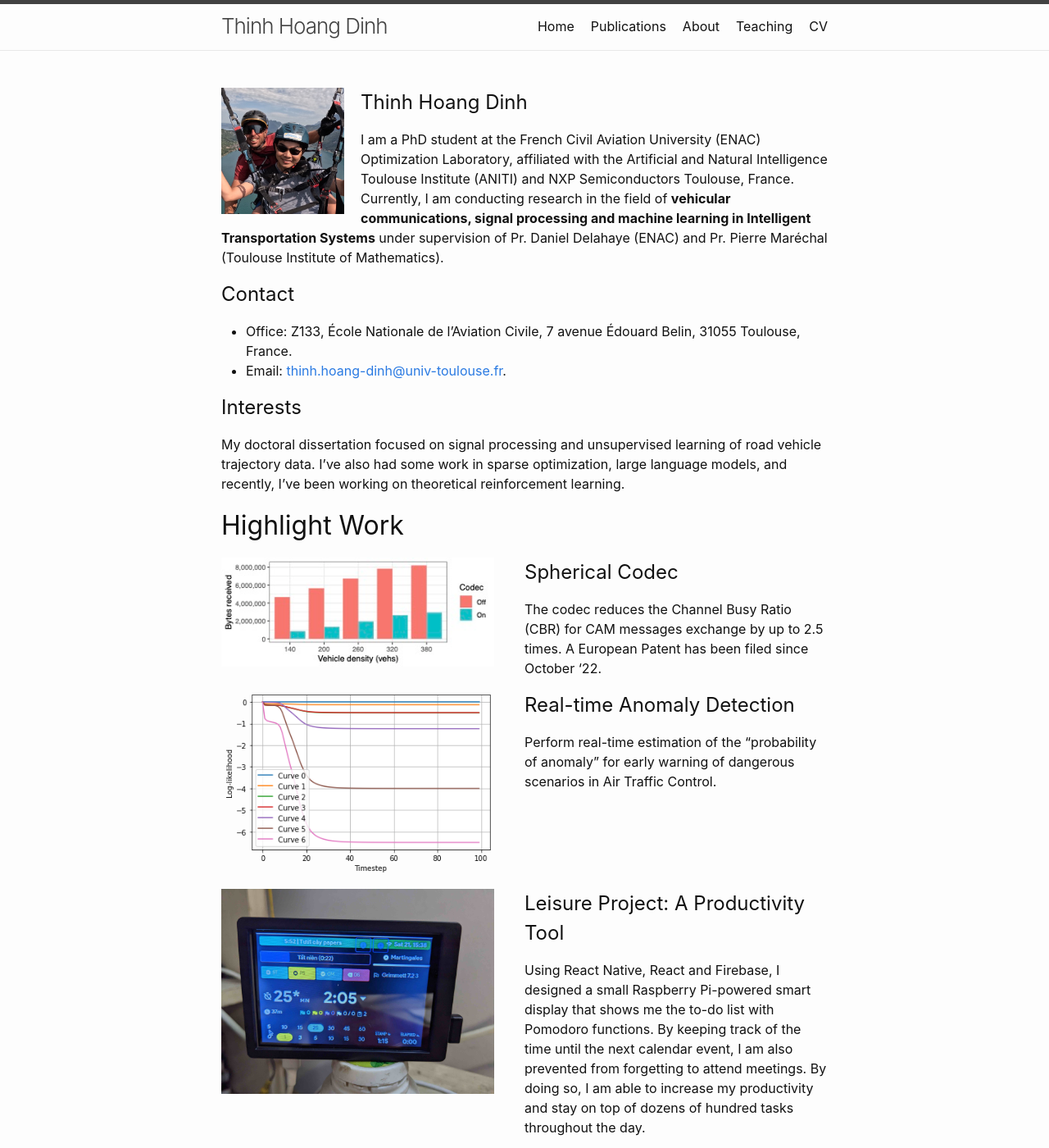
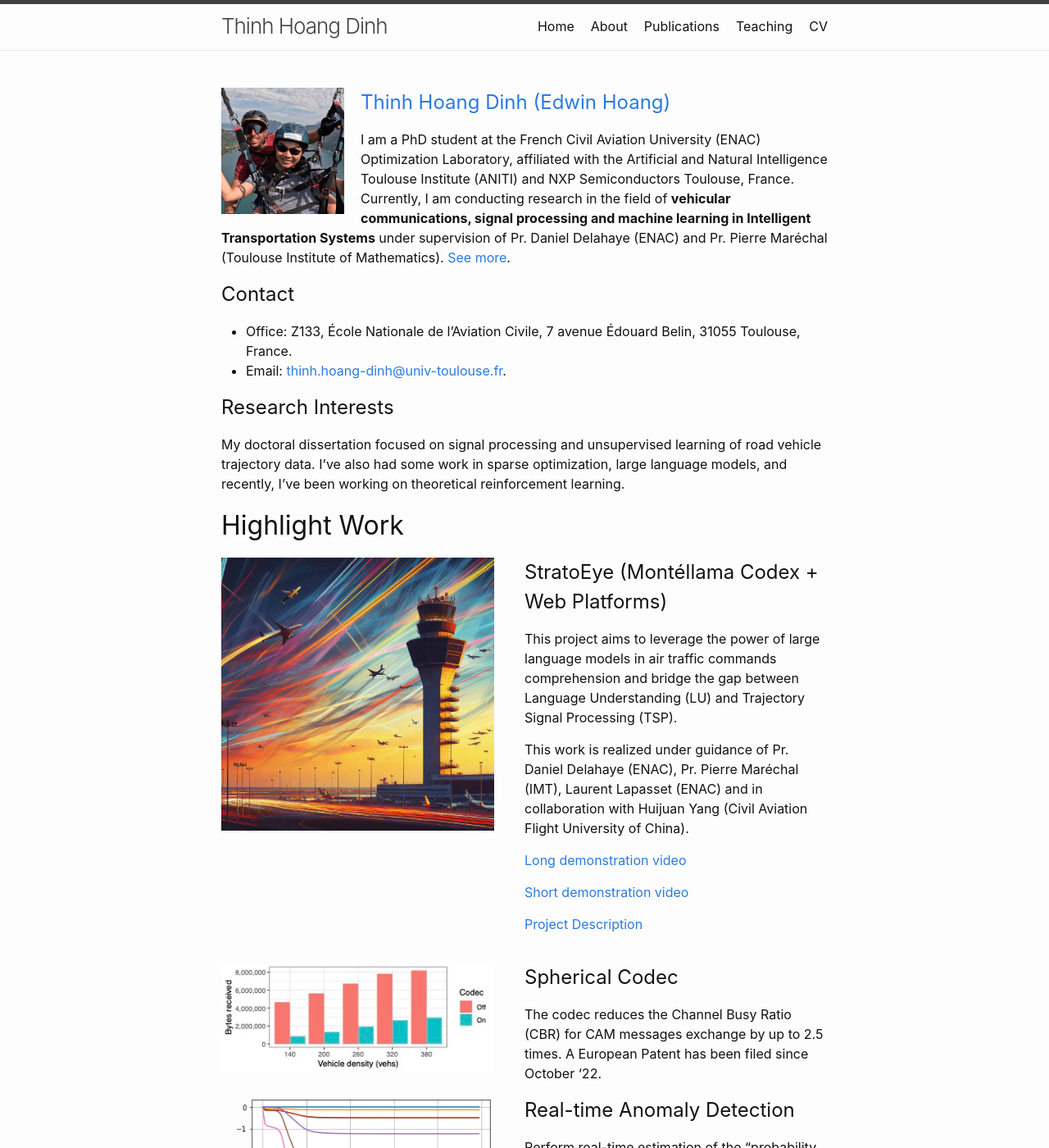
Before and after one commit to thinhhoang95/thinhhoang95.github.io, a Jekyll site: the page built from index.md, in a window 1280 px wide and 1400 px high. Shown: the whole window at 82% size. Built offline with Jekyll 4.4.1, drawn with Linux system fonts in a browser that asks for light colours.

Commit message:
October site update

```diff
--- a/index.md
+++ b/index.md
@@ -4,8 +4,8 @@ title: Home
 order: 0
 ---
 ![image](thinh.jpg){: style="float: left; margin-right: 20px; margin-bottom: 10px" : width="150"}
-## Thinh Hoang Dinh
-I am a PhD student at the French Civil Aviation University (ENAC) Optimization Laboratory, affiliated with the Artificial and Natural Intelligence Toulouse Institute (ANITI) and NXP Semiconductors Toulouse, France. Currently, I am conducting research in the field of **vehicular communications, signal processing and machine learning in Intelligent Transportation Systems** under supervision of Pr. Daniel Delahaye (ENAC) and Pr. Pierre Maréchal (Toulouse Institute of Mathematics).
+## [Thinh Hoang Dinh (Edwin Hoang)](about.md)
+I am a PhD student at the French Civil Aviation University (ENAC) Optimization Laboratory, affiliated with the Artificial and Natural Intelligence Toulouse Institute (ANITI) and NXP Semiconductors Toulouse, France. Currently, I am conducting research in the field of **vehicular communications, signal processing and machine learning in Intelligent Transportation Systems** under supervision of Pr. Daniel Delahaye (ENAC) and Pr. Pierre Maréchal (Toulouse Institute of Mathematics). [See more](about.md).
 
 ## Contact
 - Office: Z133, École Nationale de l'Aviation Civile, 7 avenue Édouard Belin, 31055 Toulouse, France.
@@ -15,10 +15,31 @@ I am a PhD student at the French Civil Aviation University (ENAC) Optimization L
 <span style="color: blue">**I'm available for a Postdoctoral Researcher position from October '23, preferably in the United States, United Kingdom and Australia. My complete CV is [here](cv.pdf).**</span>
 {% endcomment %}
 
-## Interests
+## Research Interests
 My doctoral dissertation focused on signal processing and unsupervised learning of road vehicle trajectory data. I've also had some work in sparse optimization, large language models, and recently, I've been working on theoretical reinforcement learning.
 
 # Highlight Work
+
+![image](stratoeye.jpg){: style="float: left; margin-right: 10px; margin-bottom: 130px" : width="90%"}
+{: .left-50}
+
+## StratoEye (Montéllama Codex + Web Platforms)
+
+This project aims to leverage the power of large language models in air traffic commands comprehension and bridge the gap between Language Understanding (LU) and Trajectory Signal Processing (TSP).
+
+This work is realized under guidance of Pr. Daniel Delahaye (ENAC), Pr. Pierre Maréchal (IMT), Laurent Lapasset (ENAC) and in collaboration with Huijuan Yang (Civil Aviation Flight University of China).
+
+[Long demonstration video](https://youtu.be/5iVBMxKoQzo?si=0W9BcUABG7KrwigL)
+
+[Short demonstration video](https://www.youtube.com/watch?v=SjR---olr7k)
+
+[Project Description](StratoEyeSite.pdf)
+
+<div style="height: 20px"></div>
+{: .right-50}
+
+{: style="clear: both"}
+{: style="clear: both"}
 
 ![image](scodec.jpg){: style="float: left; margin-right: 10px" : width="90%"}
 {: .left-50}
```
Also changed, not shown: about.md (+18 -2 lines), publications.md (+1 -1 lines), stratoeye.jpg (added), 2 other files.
